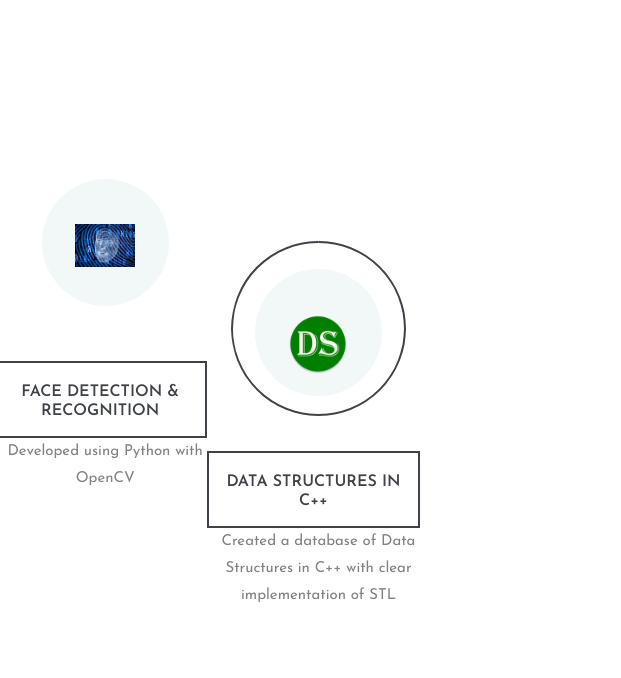
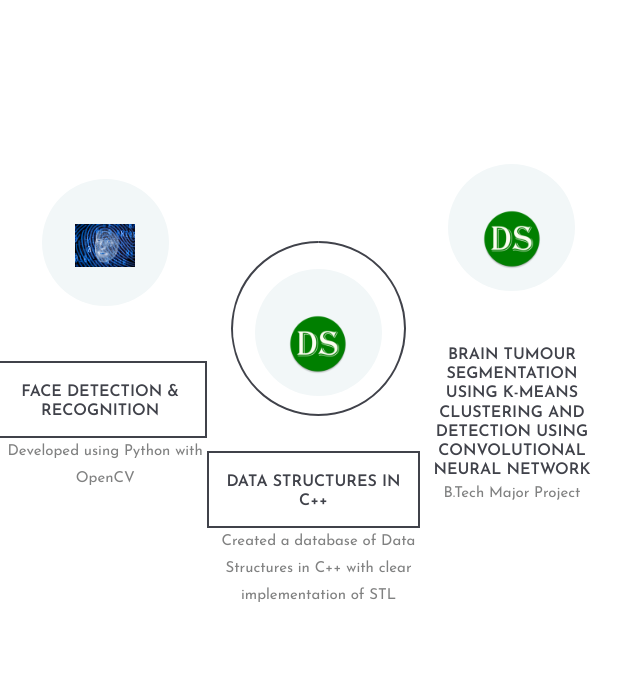
Before and after one commit to satyam98/satyam98.github.io, a plain HTML site: page index.html in a window 1280 px wide. Shown: the part 5323-6001 px from the top of the page, 448-1069 px from the left. Drawn offline with Linux system fonts and the light colour scheme.

Commit message:
updated resume

```diff
--- a/index.html
+++ b/index.html
@@ -39,7 +39,7 @@
 					</div>
 				</div>
 				<div class="col-md-8 text-md-right header-buttons">
-					<a href="files/Satyam Resume  28-09-2019.pdf" class="site-btn" download>Download CV</a>
+					<a href="files/Satyam Resume 07-06-2020.pdf" class="site-btn" download>Download CV</a>
 
 				</div>
 			</div>
@@ -272,6 +272,22 @@
 								</div>
 							</div>
 						</div>
+						<div class="col-lg-3 col-md-6 pt-5">
+							<div class="fact-box trans">
+								<div class="fact-content">
+									<div class="circle-progress">
+										<div id="progress2" class="prog-circle"></div>
+										<div class="progress-info">
+											<img src="img/Projects/ds.png">
+										</div>
+										<div class="prog-title">
+											<h3>BRAIN TUMOUR SEGMENTATION USING K-MEANS CLUSTERING AND DETECTION USING CONVOLUTIONAL NEURAL NETWORK</h3>
+											<p>B.Tech Major Project</p>
+										</div>
+									</div>
+								</div>
+							</div>
+						</div>
 					</div>
 				</div>
 			</div>
```
Also changed, not shown: 1 other file.
